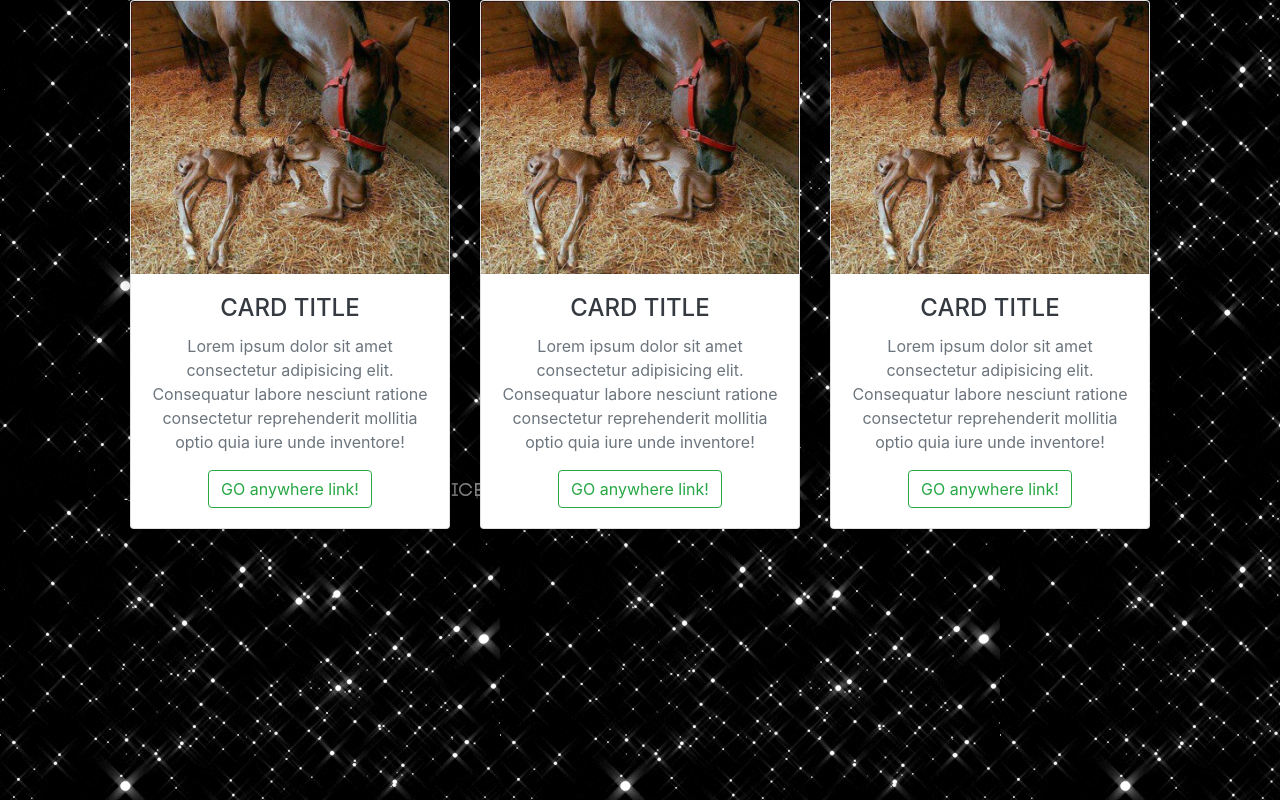
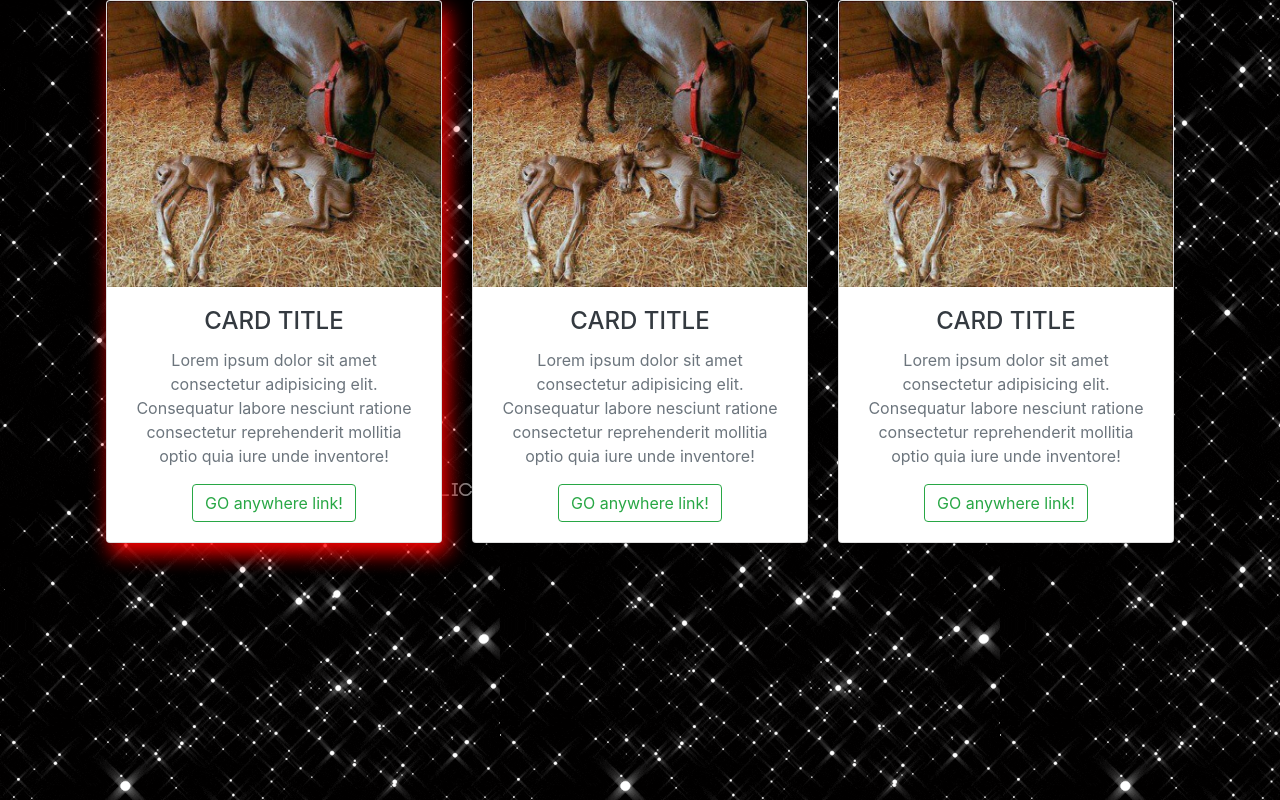
Before and after one commit to thefutureseer/react-cards, a React (Create React App) app: page / in a window 1280 px wide. In both pictures the pointer is over the element 290 px from the left and 264 px from the top of the page. Built offline with nearby package versions, Linux system fonts and the light colour scheme.

Commit message:
tweak a css glitch

```diff
--- a/src/components/cardUi.jsx
+++ b/src/components/cardUi.jsx
@@ -2,7 +2,7 @@
 import horsy from '../css/images/babyHorse2.jpg';
 import "../css/card-style.css";
 
-export default function Card(props) {
+function Card(props) {
   return (
     <div className='card text-center'>
       <div className="overflow">
@@ -21,3 +21,4 @@
     </div>
   )
 }
+ export default Card;
--- a/src/css/card-style.css
+++ b/src/css/card-style.css
@@ -1,12 +1,12 @@
 body {
-  /* background: radial-gradient(#e5e5e5, #ffff, #e5e5e5); */
+  /* background: radial-gradient(#080808, rgb(0, 0, 0), #e5e5e5)!important */
   background-image: url(./images/starfall.gif);
 }
 
 .card{
-  width: 20rem;
+  width: 21rem;
 }
 
-.card:hover {
-  box-shadow: 5px 10px 20px 1px rgba(0,0,0,0.253) !important;
+.card:hover{
+  box-shadow: 5px 10px 20px 1px rgba(255, 0, 0, 0.966)!important
 }
```
